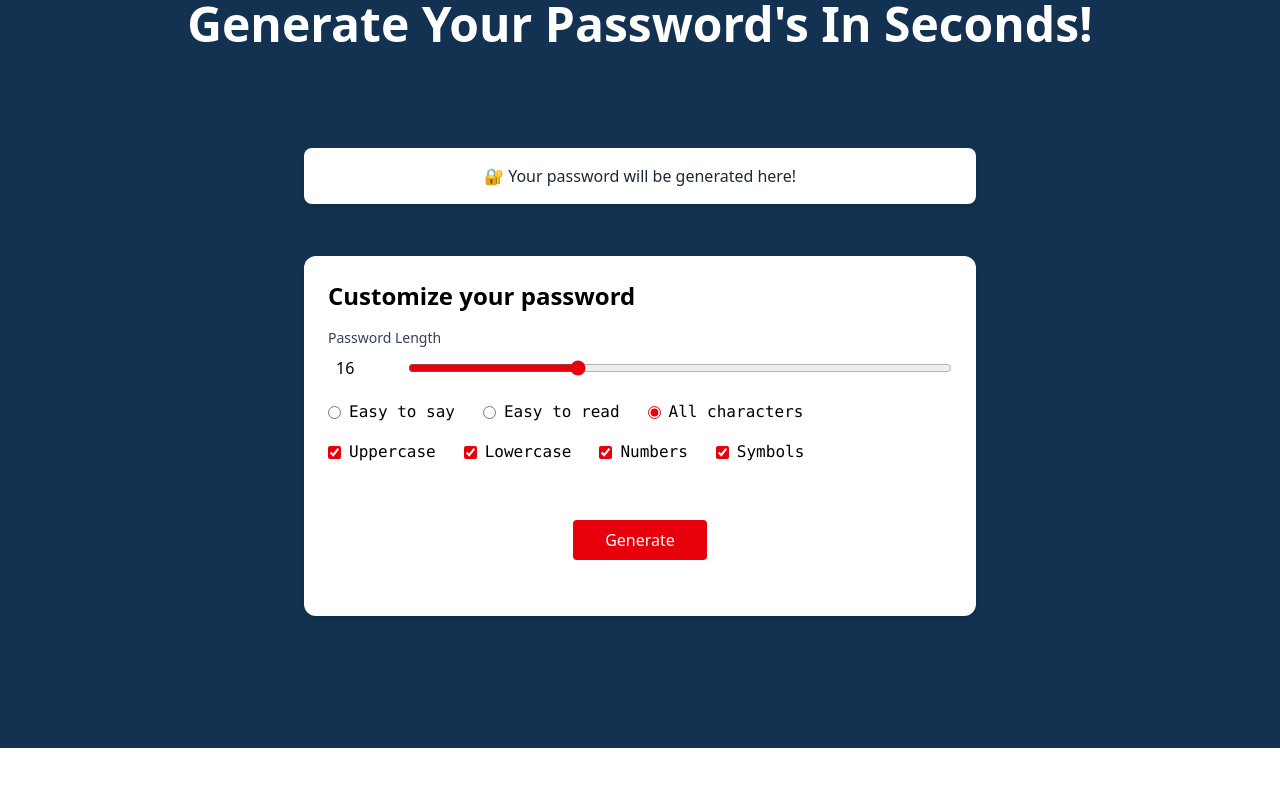
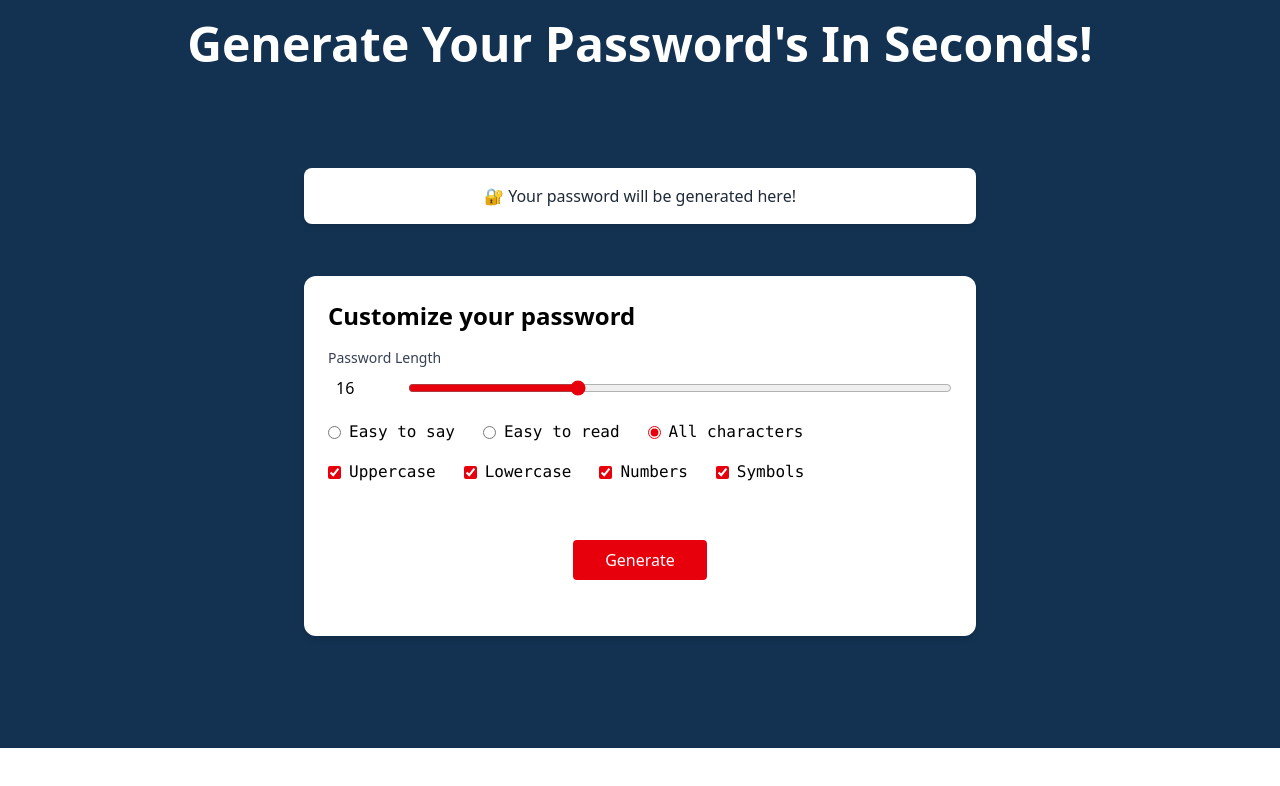
Before and after one commit to ad1tyaydv/Password-Generator, a React (Vite) app: page / in a window 1280 px wide. Shown: the top 786 px of the page. Built offline with nearby package versions, Linux system fonts and the light colour scheme.

Commit message:
third change

```diff
--- a/src/components/passwordgenerator.jsx
+++ b/src/components/passwordgenerator.jsx
@@ -50,10 +50,10 @@
 
     return (
         <div className="relative h-full bg-[#133251]">
-            <div className="flex justify-center text-white text-5xl font-bold">
+            <div className="flex justify-center text-white text-5xl font-bold p-5">
                 <span>Generate Your Password's In Seconds!</span>
             </div>
-            <div className="flex flex-col items-center justify-between p-25">
+            <div className="flex flex-col items-center justify-between p-20">
 
                 <div className="relative w-full max-w-2xl mb-5">
                     <div className="bg-white rounded-lg shadow-md px-6 py-4 text-center font-medium text-gray-800 text-base break-words">
```
